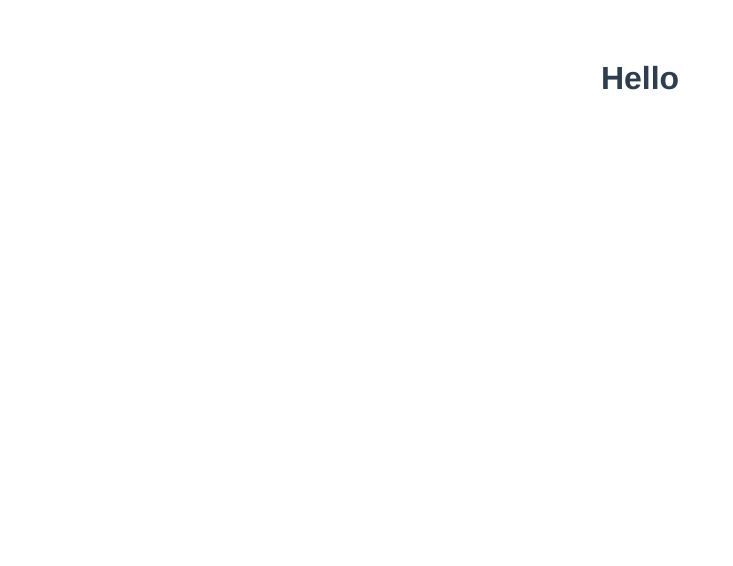
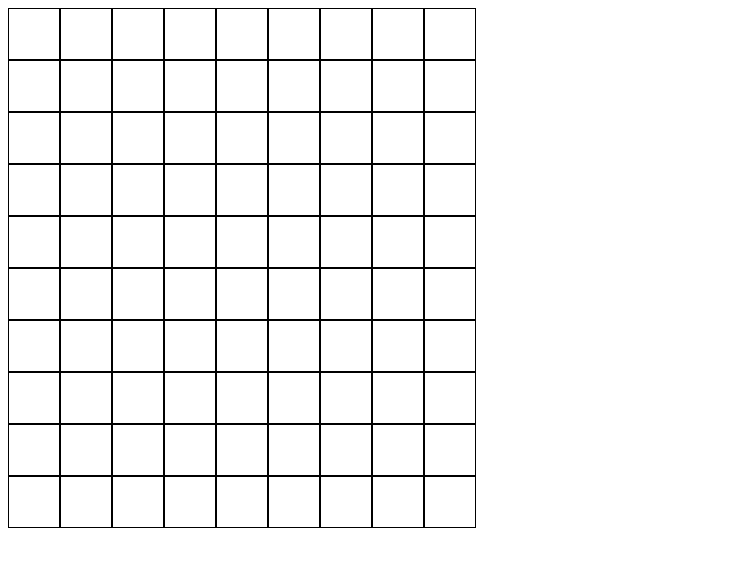
Before and after one commit to Mirumodapon/vue3-findpath-algorithm, a Vue app: page / in a window 1280 px wide. Shown: the top 566 px of the page, without its empty margins (0-733 px from the left). Built offline with nearby package versions, Linux system fonts and the light colour scheme.

Commit message:
[feat] table component

```diff
--- a/src/App.vue
+++ b/src/App.vue
@@ -1,12 +1,15 @@
 <template>
-	<h1 @click="() => setStart(10)">Hello</h1>
+	<Table />
 </template>
 
 <script>
 import { mapActions } from 'vuex';
+
+import Table from './components/Table';
+
 export default {
 	name: 'App',
-	components: {},
+	components: { Table },
 	methods: { ...mapActions(['init', 'setStart']) },
 	mounted() {
 		this.init({ row: 10, column: 9 });
@@ -14,13 +17,4 @@ export default {
 };
 </script>
 
-<style lang="scss">
-#app {
-	font-family: Avenir, Helvetica, Arial, sans-serif;
-	-webkit-font-smoothing: antialiased;
-	-moz-osx-font-smoothing: grayscale;
-	text-align: center;
-	color: #2c3e50;
-	margin-top: 60px;
-}
-</style>
+<style lang="scss"></style>
--- /dev/null
+++ b/src/components/Block.vue
@@ -0,0 +1,52 @@
+<template>
+	<div class="block" :style="style">
+		<span>{{ d0 > 0 ? d0 : '' }}</span>
+		<span>{{ d1 > 0 ? d1 : '' }}</span>
+		<span>{{ sum > 0 ? sum : '' }}</span>
+	</div>
+</template>
+
+<script>
+export default {
+	name: 'Block',
+	props: ['color', 'd0', 'd1', 'size'],
+	computed: {
+		sum: (({ d0, d1 }) => d0 + d1).bind(this),
+		style: (({ color, size }) => ({
+			width: size,
+			height: size,
+			background: color,
+			fontSize: size
+		})).bind(this)
+	}
+};
+</script>
+
+<style lang="scss">
+.block {
+	border: 1px black solid;
+	position: relative;
+	span {
+		position: absolute;
+		display: block;
+		text-align: center;
+		font-size: 0.35em;
+	}
+	span:first-child {
+		top: 0;
+		left: 0;
+	}
+	span:nth-child(2) {
+		top: 0;
+		right: 0;
+	}
+	span:last-child {
+		bottom: 0;
+		right: 0;
+		left: 0;
+		margin: auto;
+		font-size: 0.4em;
+		font-weight: bold;
+	}
+}
+</style>
--- /dev/null
+++ b/src/components/Table.vue
@@ -0,0 +1,23 @@
+<template>
+	<table cellspacing="0" cellpadding="0">
+		<tr v-for="(row, ior) in table" :key="ior">
+			<td v-for="({ d0, d1, color }, ioc) in row" :key="ioc">
+				<Block :d0="d0" :d1="d1" size="50px" :color="color" />
+			</td>
+		</tr>
+	</table>
+</template>
+
+<script>
+import { mapGetters } from 'vuex';
+
+import Block from './Block';
+
+export default {
+	name: 'Table',
+	components: { Block },
+	computed: { ...mapGetters({ table: 'table/table' }) }
+};
+</script>
+
+<style lang="scss"></style>
```
